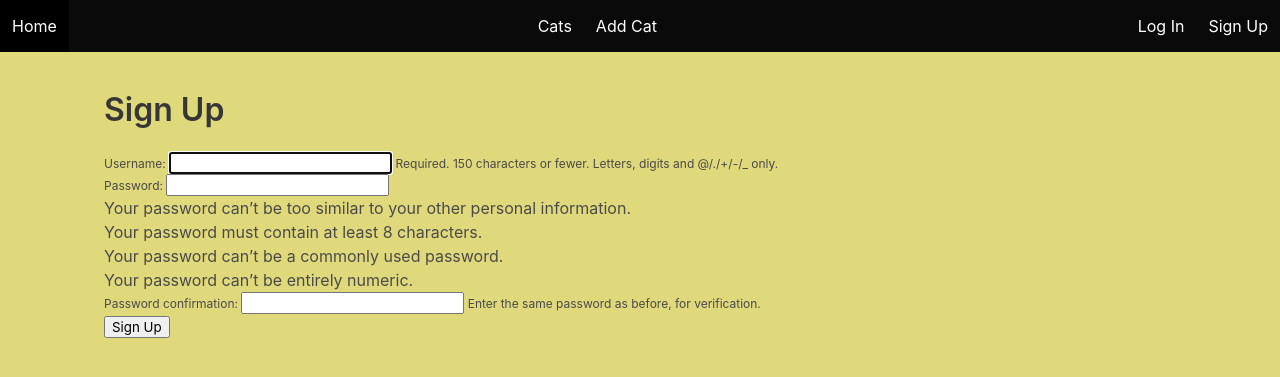
After one commit to sumaiya-sarwar/cats, a Django app: page /accounts/signup/ in a window 1280 px wide. The commit adds this page. Shown: the top 377 px of the page. Run offline with Django 4.2, Linux system fonts and the light colour scheme.

Commit message:
Complete

```diff
--- a/cats_project/settings.py
+++ b/cats_project/settings.py
@@ -126,3 +126,6 @@ DEFAULT_AUTO_FIELD = 'django.db.models.BigAutoField'
 
 STATIC_URL = '/static/'
 STATICFILES_DIRS = [os.path.join(BASE_DIR,'main_app/static')]
+
+LOGIN_REDIRECT_URL = '/cats/'
+LOGOUT_REDIRECT_URL = '/'
--- a/cats_project/urls.py
+++ b/cats_project/urls.py
@@ -18,5 +18,6 @@ from django.urls import path, include
 
 urlpatterns = [
     path('admin/', admin.site.urls),
-    path('', include('main_app.urls'))
+    path('', include('main_app.urls')),
+    path('accounts/', include('django.contrib.auth.urls')),
 ]
--- a/main_app/models.py
+++ b/main_app/models.py
@@ -1,5 +1,5 @@
 from django.db import models
-
+from django.contrib.auth.models import User
 # Create your models here.
 class Cat(models.Model):
 
@@ -8,6 +8,8 @@ class Cat(models.Model):
     des = models.TextField(max_length=500)
     # verified_artist = models.BooleanField(default=False)
     # created_at = models.DateTimeField(auto_now_add=True)
+    user = models.ForeignKey(User, on_delete=models.CASCADE, default=1)
+
 
     def __str__(self):
         return self.name
--- a/main_app/templates/base.html
+++ b/main_app/templates/base.html
@@ -21,15 +21,22 @@
                     <span aria-hidden="true"></span>
                 </a>
             </div>
-            <div class="navbar-menu navbar-start">
-                <a class="navbar-item" href="/about">About</a>
-            </div>
+
             <div class="navbar-menu navbar-end">
                 <a class="navbar-item" href="/cats">Cats</a>
-            </div>
-            <div class="navbar-menu navbar-end">
                 <a class="navbar-item" href="/cats/new">Add Cat</a>
             </div>
+            {% if user.is_authenticated %}
+                <div class="navbar-menu navbar-end">
+                    <span class="navbar-item">Welcome: {{user.username}}</span>
+                    <a class="navbar-item" href="{% url 'logout' %}">Logout</a>
+                </div>
+            {% else %}
+                <div class="navbar-menu navbar-end">
+                    <a class="navbar-item" href="{% url 'login' %}">Log In</a>
+                    <a class="navbar-item" href="{% url 'signup' %}">Sign Up</a>
+                </div>
+            {% endif %}
         </nav>
         <div class="container">
 
--- a/main_app/templates/cat_detail.html
+++ b/main_app/templates/cat_detail.html
@@ -9,12 +9,12 @@
 </div>
 <div class="detail__container">
     <div class="buttons">
-        <a href="" class="button is-info">
+        <a href="{% url 'cat_update' cat.pk %}" class="button is-info">
             <span class="icon">
                 <i class="fas fa-edit"></i>
             </span>
         </a>
-        <a href="" class="button is-danger">
+        <a href="{% url 'cat_delete' cat.pk %}" class="button is-danger">
             <span class="icon">
                 <i class="fas fa-trash-alt"></i>
             </span>
--- /dev/null
+++ b/main_app/templates/registration/signup.html
@@ -0,0 +1,10 @@
+{% extends 'base.html' %} {% block content %}
+
+<h1 class="title">Sign Up</h1>
+<form method="post" action="{% url 'signup' %}">
+    {% csrf_token %} {{ form.as_p }}
+    <input type="submit" class="btn" value="Sign Up" />
+    <input type="hidden" name="next" value="{{ next }}" />
+</form>
+
+{% endblock %}
--- a/main_app/urls.py
+++ b/main_app/urls.py
@@ -10,4 +10,6 @@ urlpatterns = [
      path('cats/<int:pk>/', views.CatDetail.as_view(), name="cat_detail"),
     path('cats/<int:pk>/update',views.CatUpdate.as_view(), name="cat_update"),
     path('cats/<int:pk>/delete',views.CatDelete.as_view(), name="cat_delete"),
+    path('accounts/signup/', views.Signup.as_view(), name="signup")
+
 ]
--- a/main_app/views.py
+++ b/main_app/views.py
@@ -8,16 +8,22 @@ from django.views.generic.edit import CreateView, UpdateView
 from django.views.generic import DetailView
 from django.urls import reverse
 from django.views.generic.edit import CreateView, UpdateView, DeleteView
+from django.contrib.auth import login
+from django.contrib.auth.forms import UserCreationForm
+from django.shortcuts import redirect, render
+from django.contrib.auth.decorators import login_required
+from django.utils.decorators import method_decorator
 
 # Create your views here.
 
 # Here we will be creating a class called Home and extending it from the View class
+
 class Home(TemplateView):
     template_name = "home.html"
 
 class About(TemplateView):
     template_name = "about.html"
-
+@method_decorator(login_required, name='dispatch')
 class CatList(TemplateView):
     template_name = "cat_list.html"
 
@@ -28,10 +34,10 @@ class CatList(TemplateView):
         # If a query exists we will filter by name
         if name != None:
             # .filter is the sql WHERE statement and name__icontains is doing a search for any name that contains the query param
-            context["cats"] = Cat.objects.filter(name__icontains=name)
+            context["cats"] = Cat.objects.filter(name__icontains=name, user=self.request.user)
             context["header"] = f"Searching for {name}"
         else:
-            context["cats"] = Cat.objects.all()
+            context["cats"] = Cat.objects.filter(user=self.request.user)
             context["header"] = f"Searching for {name}"
         return context
 
@@ -42,7 +48,12 @@ class CatCreate(CreateView):
     template_name = "cat_create.html"
     success_url = "/cats/"
     # this will get the pk from the route and redirect to artist view
+    def form_valid(self, form):
+        form.instance.user = self.request.user
+        return super(CatCreate, self).form_valid(form)
+
     def get_success_url(self):
+        print(self.kwargs)
         return reverse('cat_detail', kwargs={'pk': self.object.pk})
 
 class CatDetail(DetailView):
@@ -63,3 +74,20 @@ class CatDelete(DeleteView):
     model = Cat
     template_name = "cat_delete_confirmation.html"
     success_url = "/cats/"
+
+class Signup(View):
+    # show a form to fill out
+    def get(self, request):
+        form = UserCreationForm()
+        context = {"form": form}
+        return render(request, "registration/signup.html", context)
+    # on form submit, validate the form and login the user.
+    def post(self, request):
+        form = UserCreationForm(request.POST)
+        if form.is_valid():
+            user = form.save()
+            login(request, user)
+            return redirect("cat_list")
+        else:
+            context = {"form": form}
+            return render(request, "registration/signup.html", context)
```
Also changed, not shown: main_app/templates/registration/login.html (added, +10 -0 lines), main_app/migrations/0002_remove_cat_created_at_cat_user.py (added).
